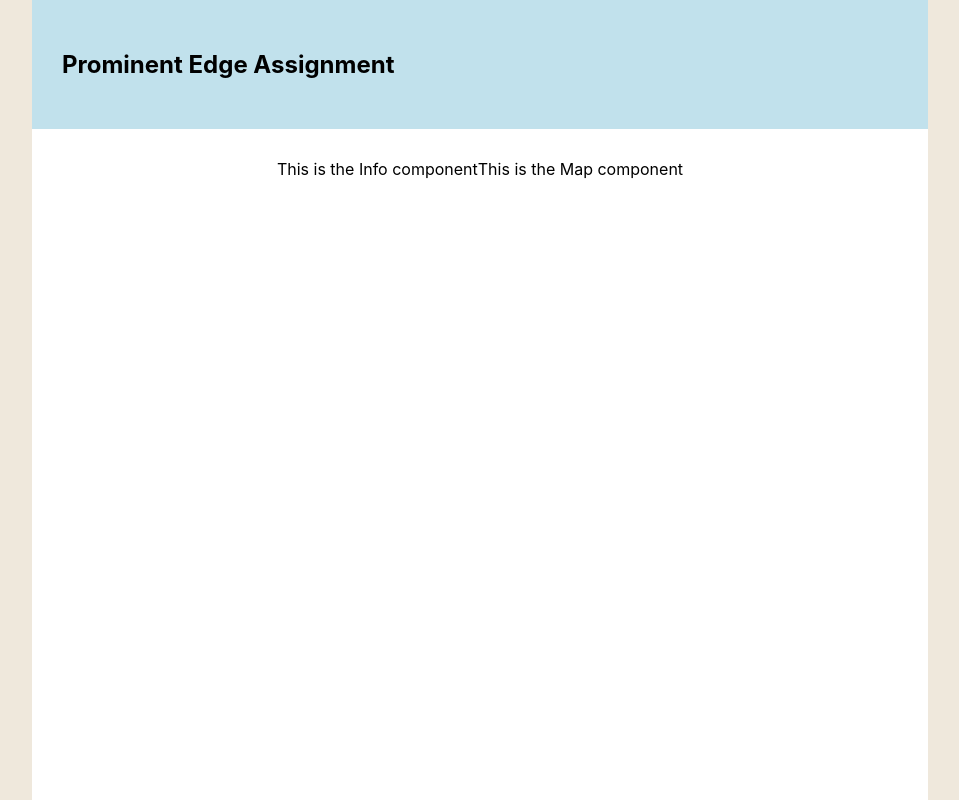
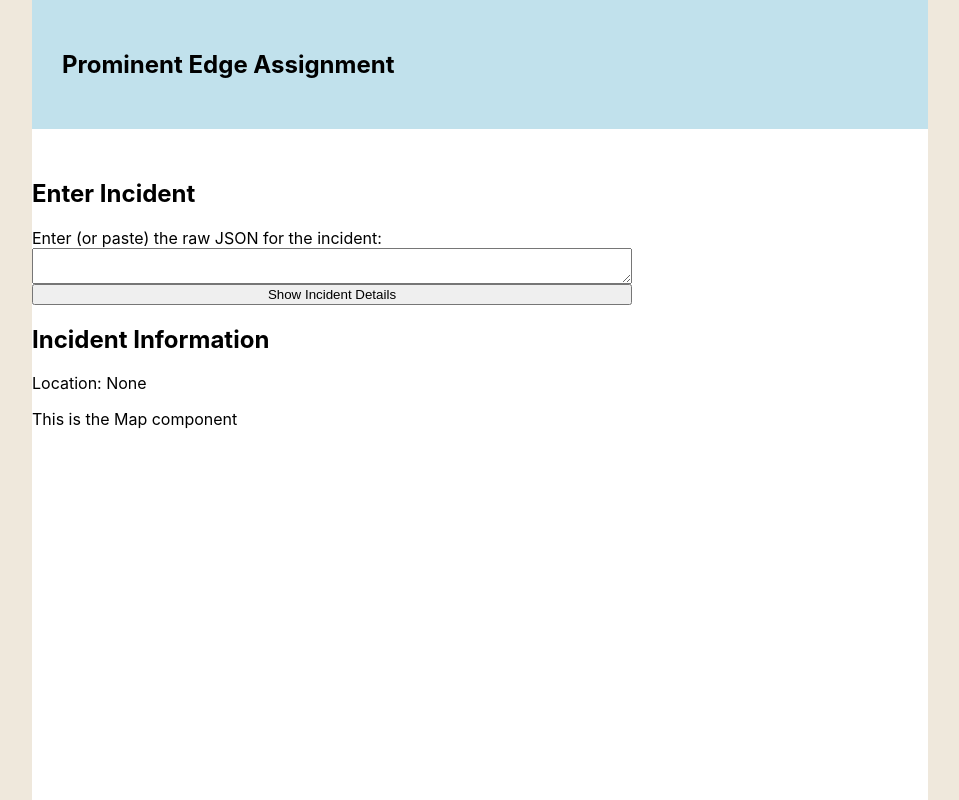
Before and after one commit to SharkDemon/prominent-edge-assignment, a React (Create React App) app in the folder frontend/: page / in a window 1280 px wide. Shown: the whole page, without its empty margins (160-1119 px from the left). Built offline with nearby package versions, Linux system fonts and the light colour scheme.

Commit message:
build up info component
support for displaying address, validations on entering raw json

```diff
--- a/frontend/src/App.css
+++ b/frontend/src/App.css
@@ -80,7 +80,7 @@ aside {
 /* move this to some component */
 div.panel-grid-container {
   display: flex;
-  justify-content: center;
+  justify-content: left;
 }
 div.panel-grid {
   border: 0px solid rgb(150,150,150);
@@ -112,3 +112,17 @@ div.panel-item h3 {
   margin: 0;
   overflow-wrap: normal;
 }
+
+.collect-data-div {
+  display: flex;
+  flex-direction: column;
+}
+
+.full {
+  width: 600px;
+}
+
+.errorMessage {
+  color: red;
+  font-weight: bold;
+}
--- a/frontend/src/App.js
+++ b/frontend/src/App.js
@@ -3,8 +3,7 @@ import './App.css';
 
 import { Route, Link, Switch } from 'react-router-dom';
 
-import InfoComponent from './components/InfoComponent';
-import MapComponent from './components/MapComponent';
+import IncidentDisplayComponent from './components/IncidentDisplayComponent';
 
 function App() {
 
@@ -24,10 +23,7 @@ function App() {
                 </div>
                 <div className="panel-grid-container">
                   <div className="panel-grid">
-                    <InfoComponent />
-                  </div>
-                  <div className="panel-grid">
-                    <MapComponent />
+                    <IncidentDisplayComponent />
                   </div>
                 </div>
               </Route>
--- /dev/null
+++ b/frontend/src/components/IncidentDisplayComponent.js
@@ -0,0 +1,79 @@
+import React from 'react';
+
+import InfoComponent from '../components/InfoComponent';
+import MapComponent from '../components/MapComponent';
+
+class IncidentDisplayComponent extends React.Component {
+
+    constructor(props) {
+        super(props);
+        this.state = {
+            rawJson: '',
+            incidentJson: null,
+            errorMessage: ''
+        };
+        this.handleChange = this.handleChange.bind(this);
+        this.handleShowIncidentClick = this.handleShowIncidentClick.bind(this);
+    }
+
+    handleChange(event) {
+        this.setState({
+            rawJson: event.target.value
+        });
+    }
+
+    handleShowIncidentClick(event) {
+        // first clear the error message
+        this.setState({
+            errorMessage: ''
+        });
+        // check if something was entered at all
+        if (0 == this.state.rawJson.trim().length) {
+            this.setState({
+                errorMessage: 'Come on, please enter raw JSON for incident!'
+            })
+        } else {
+            // try to parse the JSON, show error message if it's invalid
+            try {
+                const json = JSON.parse(this.state.rawJson);
+                this.setState({
+                    incidentJson: json
+                });
+            }
+            catch (e) {
+                this.setState({
+                    errorMessage: 'Unable to parse the JSON, please check its validity and try again.'
+                })
+            }
+        }
+    }
+
+    componentDidMount() {
+    }
+
+    renderErrorMessage = () => {
+        if (this.state.errorMessage === null || 0 === this.state.errorMessage.length) {
+            return <div></div>
+        } else {
+            return <div className="errorMessage">{this.state.errorMessage}</div>
+        }
+    }
+
+    render() {
+        return (
+            <div>
+                <div className="collect-data-div">
+                    <h2>Enter Incident</h2>
+                    { this.renderErrorMessage() }
+                    <label>Enter (or paste) the raw JSON for the incident:</label>
+                    <textarea className="full" value={this.state.rawJson} onChange={this.handleChange} />
+                    <button onClick={this.handleShowIncidentClick}>Show Incident Details</button>
+                </div>
+                <InfoComponent incident={this.state.incidentJson} />
+                <MapComponent incident={this.state.incidentJson} />
+            </div>
+        )
+    }
+}
+
+export default IncidentDisplayComponent;
--- a/frontend/src/components/InfoComponent.js
+++ b/frontend/src/components/InfoComponent.js
@@ -12,10 +12,38 @@ class InfoComponent extends React.Component {
     componentDidMount() {
     }
 
+    renderAddress = () => {
+        const incident = this.props.incident;
+        let a = 'None';
+        if (incident !== null && incident.address !== undefined) {
+            console.log('incident had address')
+            const addressHasLine1 = (incident.address.address_line1 !== undefined);
+            const addressHasCity = (incident.address.city !== undefined);
+            const addressHasState = (incident.address.state !== undefined);
+            if (addressHasLine1) {
+                a = incident.address.address_line1;
+                if (addressHasCity || addressHasState) {
+                    a = a + ", "
+                }
+            }
+            if (addressHasCity) {
+                a = a + incident.address.city
+                if (addressHasState) {
+                    a = a + " "
+                }
+            }
+            if (addressHasState) {
+                a = a + incident.address.state
+            }
+        }
+        return <span>{a}</span>;
+    }
+
     render() {
         return (
             <div>
-                This is the Info component
+                <h2>Incident Information</h2>
+                <p>Location: { this.renderAddress() }</p>
             </div>
         )
     }
```
